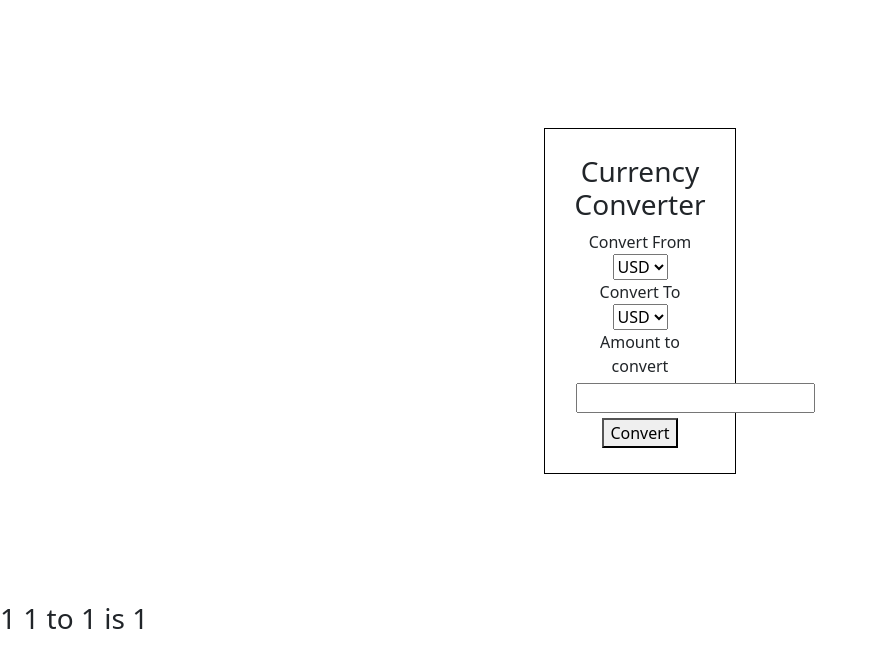
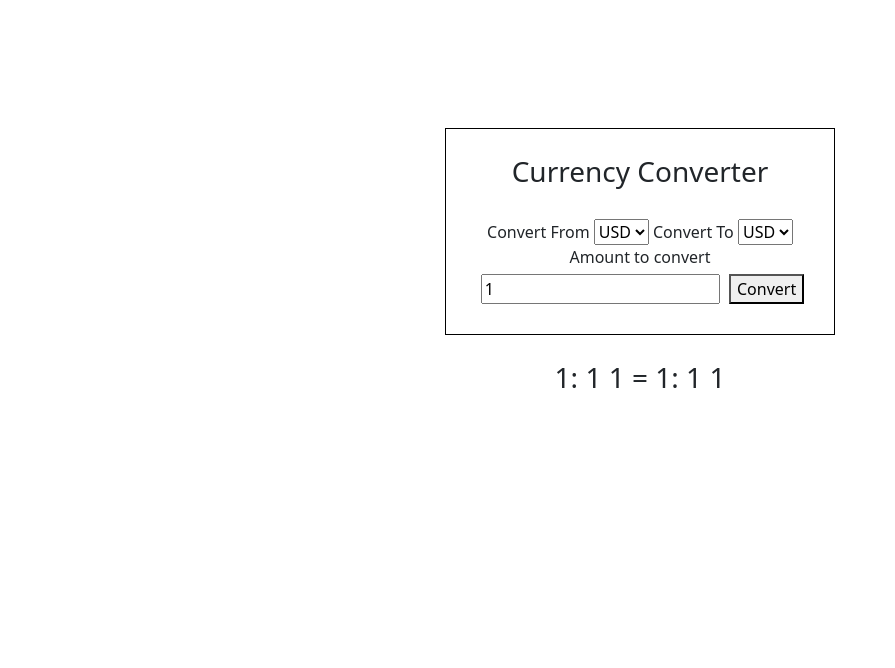
Before and after one commit to Joyce-w/Forex-Calc, a Flask app: template templates/home.html in a window 1280 px wide. Shown: the top 668 px of the page, without its empty margins (0-895 px from the left). Run offline with Flask 2, Linux system fonts and the light colour scheme; the visitor is signed in with stand-in values (Sample User, id 1); the template is opened without the code that fills it: most values are stand-ins (such as "Sample title", 1, 10 or a date in 2020).

Commit message:
Functioning currency converters w/ flash messages

```diff
--- a/app.py
+++ b/app.py
@@ -2,7 +2,7 @@ from flask import Flask
 from flask import render_template, request, redirect, flash, session
 from forex import Forex
 import requests
-from forex_python.converter import CurrencyRates
+from forex_python.converter import CurrencyRates, CurrencyCodes
 
 from flask_debugtoolbar import DebugToolbarExtension
 
@@ -13,15 +13,15 @@ app.config['SECRET_KEY']="chickenzarecool123"
 debug = DebugToolbarExtension(app)
 app.config['DEBUG_TB_INTERCEPT_REDIRECTS']=False
 
-c = CurrencyRates()
+cr = CurrencyRates()
+cc = CurrencyCodes()
 
 @app.route("/")
 def homepage():
     """Homepage for currency converter"""
-    #get country currency abbreviations from API
+    #get country currency code from API
     res = requests.get("https://api.ratesapi.io/api/latest?base=USD")
-    country_codes = res.json()['rates'].keys()
-
+    country_codes = sorted(res.json()['rates'].keys())
 
     return render_template("home.html", country_codes=country_codes)
 
@@ -30,7 +30,7 @@ def homepage():
 def data_submitted():
     """POST route for submitted data"""
 
-   # save input to session
+    #save input to session
     session['convert_from'] = request.args['convert_from']
     session['convert_to'] = request.args['convert_to']
     session['convert_amt'] = request.args['amt']
@@ -40,29 +40,37 @@ def data_submitted():
     curr_to = session['convert_to']
     amt = session['convert_amt']
 
-    print(amt, curr_to, curr_from)
+    #save name & symbol to session
+    session['convert_from_symbol'] = cc.get_symbol(curr_from)
+    session['convert_to_symbol'] = cc.get_symbol(curr_to)
+
+    session['convert_from_name'] = cc.get_currency_name(curr_from)
+    session['convert_to_name'] = cc.get_currency_name(curr_to)
+
+    session['conversion'] = round(cr.convert(curr_from, curr_to, float(amt)), 2)
+
+    ############ Don't need to make a class?##############
     #create class out of submitted data
     submission = Forex(curr_from, curr_to, amt)
 
-    # #check if currency is valid
-    # check_curr_from = submission.check_valid_curr(curr_from)
-    # check_curr_to = submission.check_valid_curr(curr_to)
+    #check if currency is valid
+    check_curr_from = submission.check_valid_curr(curr_from)
+    check_curr_to = submission.check_valid_curr(curr_to)
 
     # if (check_curr_from is False):
     #     flash(f"{curr_from} is an invalid currency , try again.")
 
     # if (check_curr_to is False):
     #     flash(f"{curr_to} is an invalid currency, try again.")
+    ######################################################
 
-    # #check if input currencies are the same
-    # if (check_curr_from is check_curr_to):
-    #     flash("Please select different currencies from each selection")
 
-    # #check if amt is valid
-    # check_amt = submission.check_amt(amt)
-    # if (check_amt is False):
-    #     flash("Please enter a numerical amount to convert")
-    # convert
-    session['conversion'] = round(c.convert(session['convert_from'], session['convert_to'], float(amt)), 2)
+    #check if input currencies are the same
+    if (curr_from == curr_to):
+        flash("Please select different currencies from each selection.")
+
+    #check if amount less than 0
+    if (session['conversion'] <= 0):
+        flash("The rate is less than 0. :( ")
 
     return redirect("/")
--- a/static/app.css
+++ b/static/app.css
@@ -1,11 +1,21 @@
+
 form{
-    margin: 10% auto;
-    width: 15vw;
+    margin: 10% auto 2%;
+    width: 390px;
     padding: 2%;
     border: black solid 1px;
     text-align: center;
 }
 
+.currency-heading{
+    padding-bottom: 0.8em;
+}
+
 form input {
     margin: 5px;
 }
+
+.result_msg {
+    margin: 0 33%;
+    text-align: center;
+}
--- a/templates/home.html
+++ b/templates/home.html
@@ -15,9 +15,9 @@
 
 
     <div class="currency-container">
+
         <form action="/submission">
             <h3 class="currency-heading">Currency Converter</h3>
-
             <!--Select for converting from-->
             <label for="convert_from">Convert From</label>
                 <select name="convert_from" id="convert_from">
@@ -36,7 +36,7 @@
 
             <!--Amount input-->
             <label for="amt_input">Amount to convert</label>
-                <input type="number" name="amt" min="1">
+                <input type="number" name="amt" min="1" value="1">
 
                 <button>Convert</button>
         </form>
@@ -45,8 +45,14 @@
 
     <div class="result_msg">
         {% if session['conversion'] %}
-        <h3>{{session['convert_amount']}} {{session['convert_from']}} to {{session['convert_to']}} is {{session['conversion']}}</h3>
-
+            <h3>{{session['convert_from']}}:
+                {{session['convert_from_symbol']}}
+                {{session['convert_amt']}}
+                =
+                {{session['convert_to']}}:
+                {{session['convert_to_symbol']}}
+                {{session['conversion']}}
+            </h3>
         {% endif %}
     </div>
 
```
